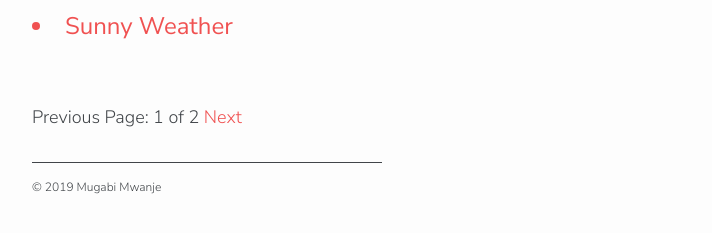
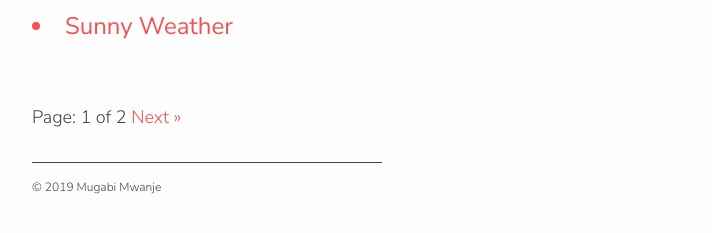
Before and after one commit to FerhatAvdic/jekyllblog, a Jekyll site: the page built from blog.html, in a window 1280 px wide. Shown: the part 409-642 px from the top of the page, without its empty margins (243-955 px from the left). Built offline with Jekyll 4.4.1, drawn with Linux system fonts in a browser that asks for light colours; nearby versions of some CDN libraries; some web fonts are replaced; the list of posts is cut into pages by our own code.

Commit message:
previous, next

```diff
--- a/blog.html
+++ b/blog.html
@@ -28,18 +28,18 @@ pagination:
 <div class="mb-3 d-inline-block">
     {% if paginator.previous_page %}
     <a href="{{ paginator.previous_page_path }}" class="previous">
-      Previous
+      &laquo; Previous
     </a>
     {% else %}
-    <span class="previous">Previous</span>
+    <!-- <span class="previous">&laquo; Previous</span> -->
     {% endif %}
     <span class="page_number">
       Page: {{ paginator.page }} of {{ paginator.total_pages }}
     </span>
     {% if paginator.next_page %}
-    <a href="{{ paginator.next_page_path }}" class="next">Next</a>
+    <a href="{{ paginator.next_page_path }}" class="next">Next &raquo;</a>
     {% else %}
-    <span class="next ">Next</span>
+    <!-- <span class="next ">Next &raquo;</span> -->
     {% endif %}
 </div>
 {% endif %}
```
